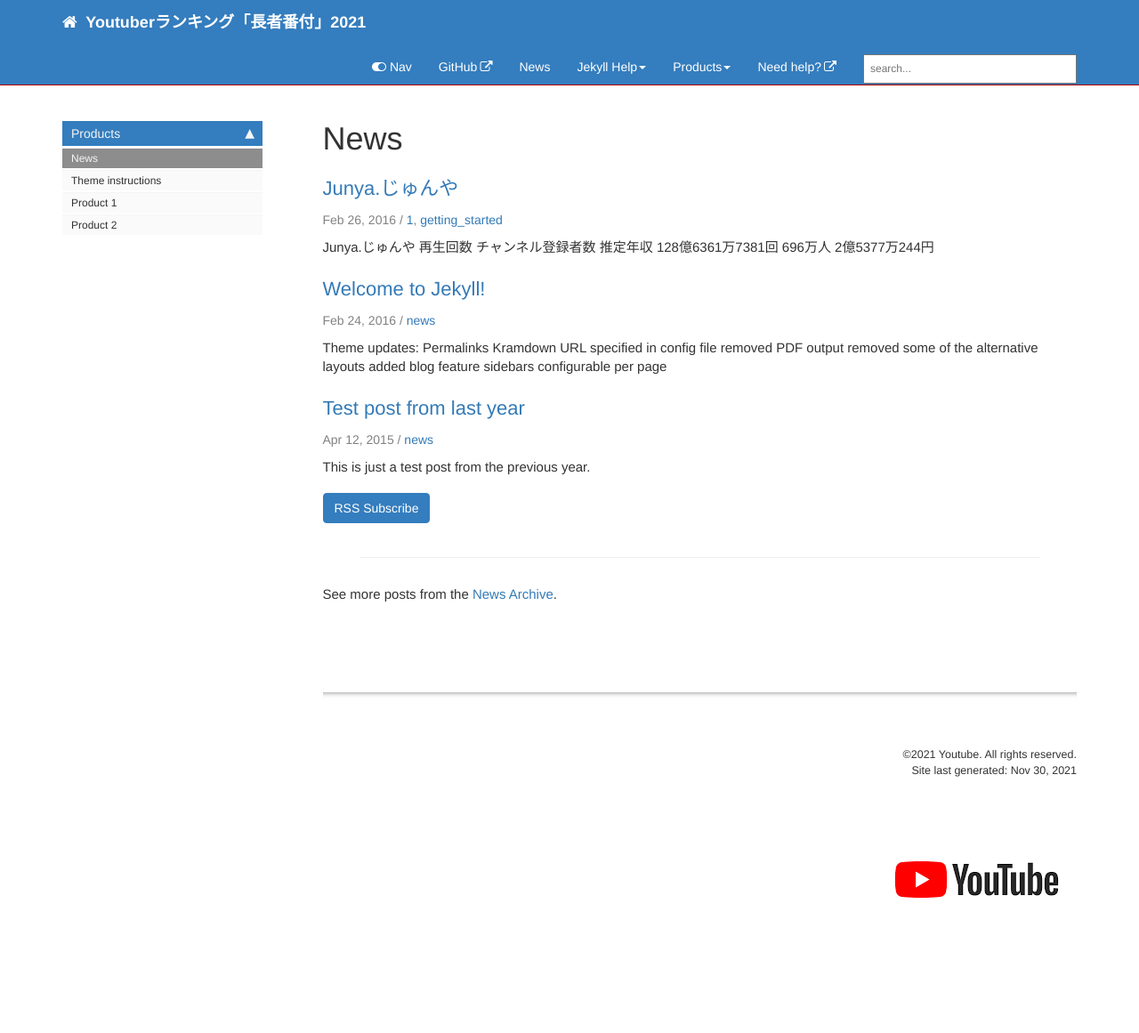
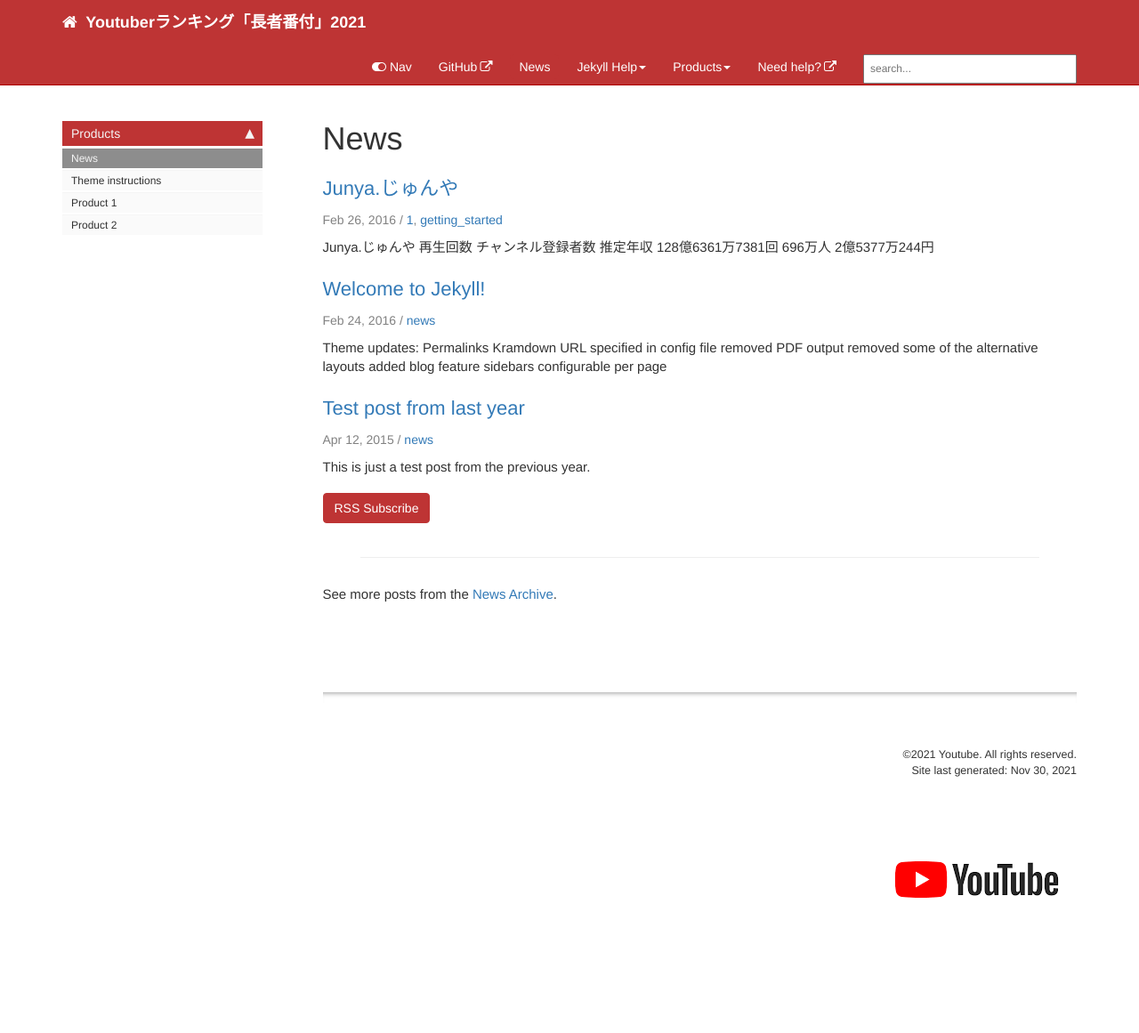
Before and after one commit to takagotch/page482, a Jekyll site: the page built from pages/news/news.html, in a window 1280 px wide. Shown: the whole page at 89% size. Built offline with Jekyll 4.4.1, drawn with Linux system fonts in a browser that asks for light colours; comment, search, counter and statistics services are not loaded.

Commit message:
Update theme-blue.css

```diff
--- a/css/theme-blue.css
+++ b/css/theme-blue.css
@@ -14,7 +14,7 @@ h4 {color: #808080; }
 }
 
 .nav > li.active > a {
-    background-color: #347DBE;
+    background-color: #be3434;
 }
 
 .nav > li > a:hover {
@@ -22,7 +22,7 @@ h4 {color: #808080; }
 }
 
 div.navbar-collapse .dropdown-menu > li > a:hover {
-    background-color: #347DBE;
+    background-color: #be3434;
 }
 
 .nav li.thirdlevel > a {
@@ -38,7 +38,7 @@ a[data-toggle="tooltip"] {
 }
 
 .navbar-inverse {
-    background-color: #347DBE;
+    background-color: #be3434;
     border-color: #ae0101;
 }
 .navbar-inverse .navbar-nav>li>a, .navbar-inverse .navbar-brand {
@@ -68,12 +68,12 @@ a.navbar-brand:hover {
 
 .btn-primary {
     color: #ffffff;
-    background-color: #347DBE;
-    border-color: #347DBE;
+    background-color: #be3434;
+    border-color: #be3434;
 }
 
 .navbar-inverse .navbar-nav > .active > a, .navbar-inverse .navbar-nav > .active > a:hover, .navbar-inverse .navbar-nav > .active > a:focus {
-    background-color: #347DBE;
+    background-color: #be3434;
 }
 
 .btn-primary:hover,
@@ -82,7 +82,7 @@ a.navbar-brand:hover {
 .btn-primary.active,
 .open .dropdown-toggle.btn-primary {
     background-color: #bf2121;
-    border-color: #347DBE;
+    border-color: #be3434;
 }
 
 .printTitle {
```
